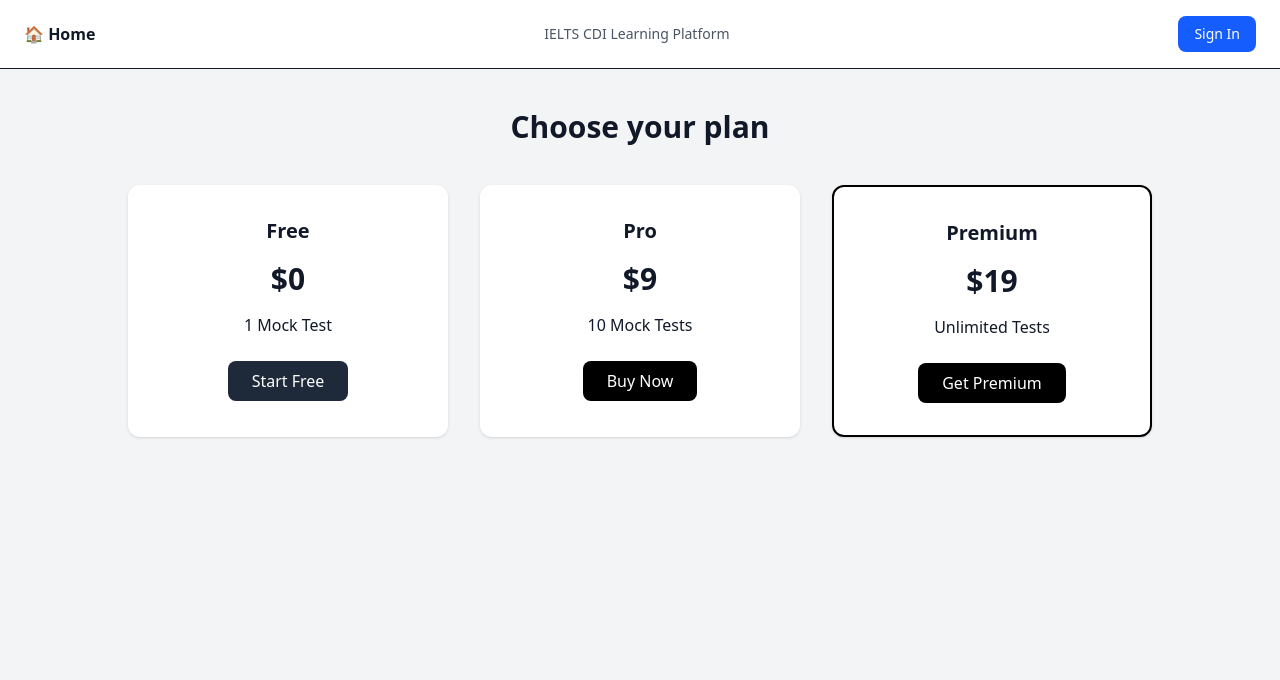
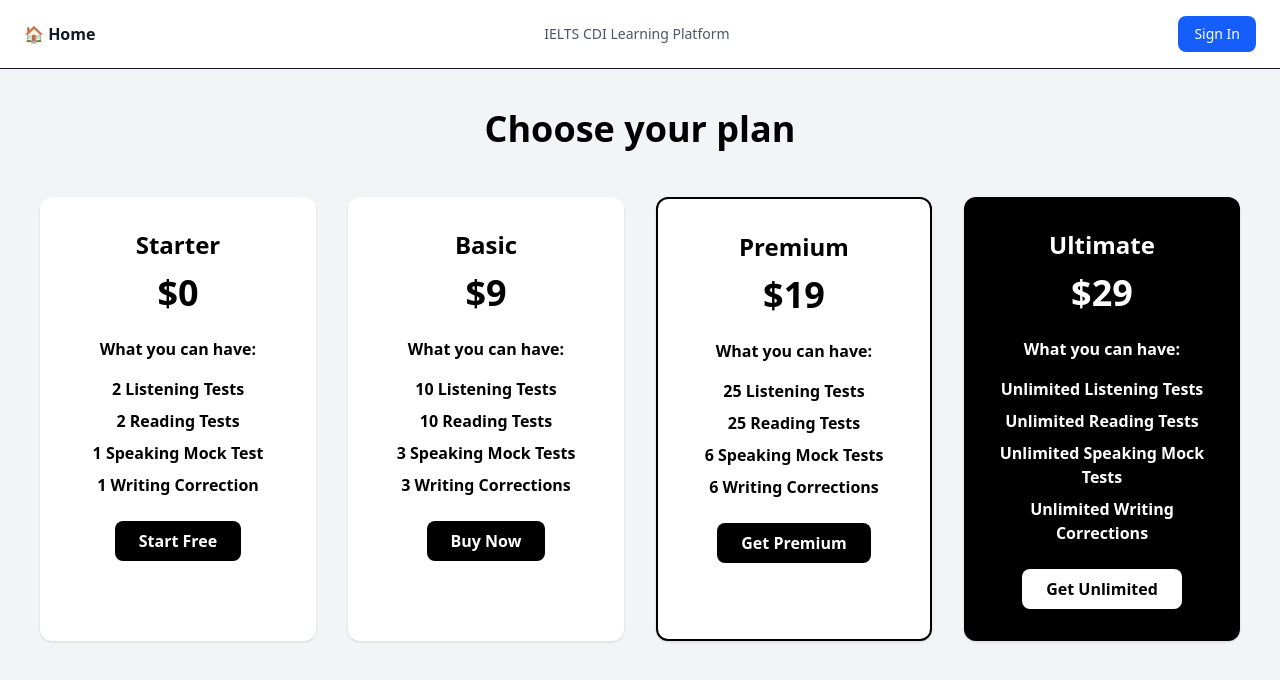
Before and after one commit to johnweek628-jpg/ielts-cdi-platform, a Next.js app: page /pricing in a window 1280 px wide. Shown: the top 680 px of the page. Built offline with nearby package versions, Linux system fonts and the light colour scheme; no server answers.

Commit message:
add pricing features and 4th plan

```diff
--- a/app/pricing/page.tsx
+++ b/app/pricing/page.tsx
@@ -10,31 +10,40 @@
 
 <div className="min-h-screen bg-gray-100 p-10">
 
-<h1 className="text-3xl font-bold text-center mb-10">
+<h1 className="text-4xl font-extrabold text-center mb-12 text-black">
 Choose your plan
 </h1>
 
-<div className="grid grid-cols-3 gap-8 max-w-5xl mx-auto">
+<div className="grid grid-cols-4 gap-8 max-w-7xl mx-auto">
 
-{/* FREE */}
+{/* PLAN 1 */}
 
 <div className="bg-white p-8 rounded-xl shadow text-center">
 
-<h2 className="text-xl font-bold mb-4">
-Free
+<h2 className="text-2xl font-bold mb-3 text-black">
+Starter
 </h2>
 
-<p className="text-3xl font-bold mb-4">
+<p className="text-4xl font-extrabold mb-6 text-black">
 $0
 </p>
 
-<p className="mb-6">
-1 Mock Test
+<p className="font-bold text-black mb-4">
+What you can have:
 </p>
+
+<ul className="text-black font-semibold space-y-2 mb-6">
+
+<li>2 Listening Tests</li>
+<li>2 Reading Tests</li>
+<li>1 Speaking Mock Test</li>
+<li>1 Writing Correction</li>
+
+</ul>
 
 <button
 onClick={()=>router.push("/dashboard")}
-className="bg-gray-800 text-white px-6 py-2 rounded-lg"
+className="bg-black text-white px-6 py-2 rounded-lg font-semibold"
 >
 Start Free
 </button>
@@ -42,24 +51,34 @@
 </div>
 
 
-{/* PRO */}
+
+{/* PLAN 2 */}
 
 <div className="bg-white p-8 rounded-xl shadow text-center">
 
-<h2 className="text-xl font-bold mb-4">
-Pro
+<h2 className="text-2xl font-bold mb-3 text-black">
+Basic
 </h2>
 
-<p className="text-3xl font-bold mb-4">
+<p className="text-4xl font-extrabold mb-6 text-black">
 $9
 </p>
 
-<p className="mb-6">
-10 Mock Tests
+<p className="font-bold text-black mb-4">
+What you can have:
 </p>
 
+<ul className="text-black font-semibold space-y-2 mb-6">
+
+<li>10 Listening Tests</li>
+<li>10 Reading Tests</li>
+<li>3 Speaking Mock Tests</li>
+<li>3 Writing Corrections</li>
+
+</ul>
+
 <button
-className="bg-black text-white px-6 py-2 rounded-lg"
+className="bg-black text-white px-6 py-2 rounded-lg font-semibold"
 >
 Buy Now
 </button>
@@ -67,29 +86,75 @@
 </div>
 
 
-{/* PREMIUM */}
+
+{/* PLAN 3 */}
 
 <div className="bg-white p-8 rounded-xl shadow text-center border-2 border-black">
 
-<h2 className="text-xl font-bold mb-4">
+<h2 className="text-2xl font-bold mb-3 text-black">
 Premium
 </h2>
 
-<p className="text-3xl font-bold mb-4">
+<p className="text-4xl font-extrabold mb-6 text-black">
 $19
 </p>
 
-<p className="mb-6">
-Unlimited Tests
+<p className="font-bold text-black mb-4">
+What you can have:
 </p>
 
+<ul className="text-black font-semibold space-y-2 mb-6">
+
+<li>25 Listening Tests</li>
+<li>25 Reading Tests</li>
+<li>6 Speaking Mock Tests</li>
+<li>6 Writing Corrections</li>
+
+</ul>
+
 <button
-className="bg-black text-white px-6 py-2 rounded-lg"
+className="bg-black text-white px-6 py-2 rounded-lg font-semibold"
 >
 Get Premium
 </button>
 
 </div>
+
+
+
+{/* PLAN 4 */}
+
+<div className="bg-black p-8 rounded-xl shadow text-center text-white">
+
+<h2 className="text-2xl font-bold mb-3">
+Ultimate
+</h2>
+
+<p className="text-4xl font-extrabold mb-6">
+$29
+</p>
+
+<p className="font-bold mb-4">
+What you can have:
+</p>
+
+<ul className="font-semibold space-y-2 mb-6">
+
+<li>Unlimited Listening Tests</li>
+<li>Unlimited Reading Tests</li>
+<li>Unlimited Speaking Mock Tests</li>
+<li>Unlimited Writing Corrections</li>
+
+</ul>
+
+<button
+className="bg-white text-black px-6 py-2 rounded-lg font-bold"
+>
+Get Unlimited
+</button>
+
+</div>
+
 
 </div>
 
```
